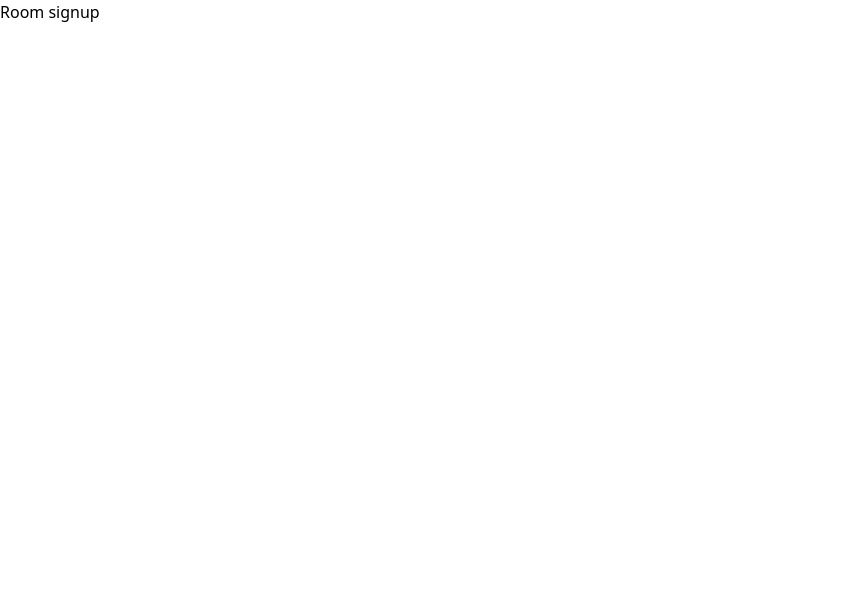
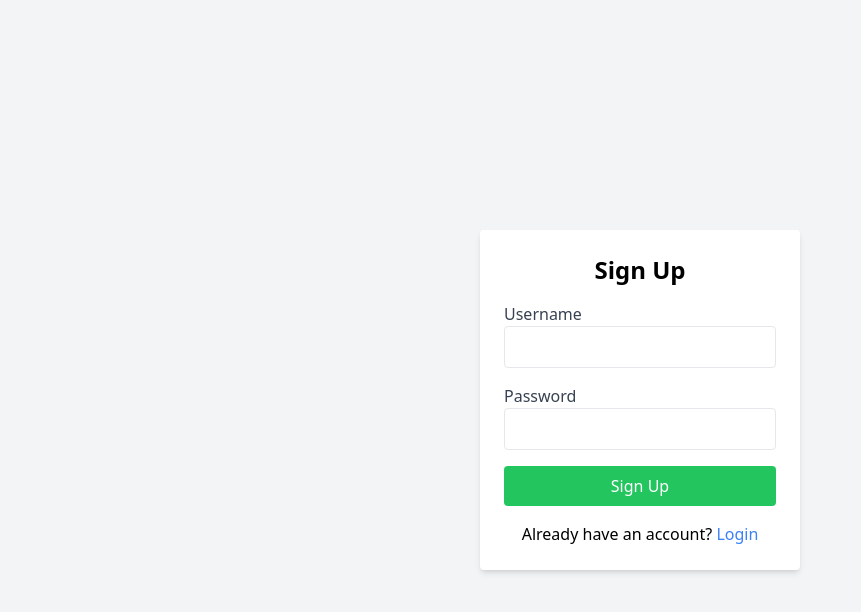
Before and after one commit to loopinarounds/photo-annotator, a React (Vite) app: page /signup in a window 1280 px wide. Shown: the top 612 px of the page, without its empty margins (0-861 px from the left). Built offline with nearby package versions, Linux system fonts and the light colour scheme; the HTML template or start-up script is replaced by a standard one.

Commit message:
feat: login and signup

```diff
--- a/package.json
+++ b/package.json
@@ -20,7 +20,6 @@
     "@types/koa": "^2.13.6",
     "@types/koa__router": "^12.0.0",
     "@types/koa-cors": "^0.0.2",
-    "axios": "^1.6.5",
     "bcrypt": "^5.1.1",
     "jsonwebtoken": "^9.0.2",
     "koa": "^2.14.2",
--- a/src/App.tsx
+++ b/src/App.tsx
@@ -2,13 +2,29 @@ import "./App.css";
 import { BrowserRouter, Routes, Route } from "react-router-dom";
 import { Home } from "./pages/home";
 import { Room } from "./pages/Room";
+import { isLoggedIn } from "./auth";
+import Login from "./components/Login";
+import Signup from "./components/Signup";
 
 function App() {
+  const loggedIn = isLoggedIn();
+
+  // if (!loggedIn) {
+  //   //TODO: Redirect to login page
+  //   return (
+  //     <div>
+  //       <h1>Not logged in</h1>
+  //     </div>
+  //   );
+  // }
+
   return (
     <>
       <BrowserRouter basename="/">
         <Routes>
           <Route path="/" element={<Home />} />
+          <Route path="/login" element={<Login />} />
+          <Route path="/signup" element={<Signup />} />
           <Route path="/:roomId" element={<Room />} />
         </Routes>
       </BrowserRouter>
--- /dev/null
+++ b/src/auth/index.ts
@@ -0,0 +1,11 @@
+export function isLoggedIn(): boolean {
+  const token = localStorage.getItem("authToken");
+
+  if (token) {
+    // TODO: Check if the token is valid by decoding and checking expiration
+
+    return true;
+  }
+
+  return false;
+}
--- /dev/null
+++ b/src/components/Login.tsx
@@ -0,0 +1,63 @@
+import { useState } from "react";
+
+function Login() {
+  const [username, setUsername] = useState("");
+  const [password, setPassword] = useState("");
+
+  const handleSubmit = async (e: React.FormEvent<HTMLFormElement>) => {
+    e.preventDefault();
+    const response = await fetch("/login", {
+      method: "POST",
+      headers: {
+        "Content-Type": "application/json",
+      },
+      body: JSON.stringify({ username, password }),
+    });
+    await response.json();
+    //TODO: Store jwt etc and redirect to home
+  };
+
+  return (
+    <div className="flex items-center justify-center min-h-screen bg-gray-100">
+      <div className="bg-white p-6 rounded shadow-md w-80">
+        <form onSubmit={handleSubmit}>
+          <h2 className="text-2xl font-bold mb-4 text-center">Login</h2>
+          <div className="mb-4">
+            <label className="block text-gray-700">Username</label>
+            <input
+              type="text"
+              value={username}
+              onChange={(e) => setUsername(e.target.value)}
+              className="w-full px-3 py-2 border rounded"
+              required
+            />
+          </div>
+          <div className="mb-4">
+            <label className="block text-gray-700">Password</label>
+            <input
+              type="password"
+              value={password}
+              onChange={(e) => setPassword(e.target.value)}
+              className="w-full px-3 py-2 border rounded"
+              required
+            />
+          </div>
+          <button
+            type="submit"
+            className="w-full bg-blue-500 text-white py-2 rounded"
+          >
+            Login
+          </button>
+        </form>
+        <div className="text-center mt-4">
+          Need an account?{" "}
+          <a href="/signup" className="text-blue-500">
+            Sign up
+          </a>
+        </div>
+      </div>
+    </div>
+  );
+}
+
+export default Login;
--- /dev/null
+++ b/src/components/Signup.tsx
@@ -0,0 +1,65 @@
+// SignupForm.jsx
+import { useState } from "react";
+
+function Signup() {
+  const [username, setUsername] = useState("");
+  const [password, setPassword] = useState("");
+
+  const handleSubmit = async (e: React.FormEvent<HTMLFormElement>) => {
+    e.preventDefault();
+    const response = await fetch("/signup", {
+      method: "POST",
+      headers: {
+        "Content-Type": "application/json",
+      },
+      body: JSON.stringify({ username, password }),
+    });
+    const data = await response.json();
+
+    //TOOD: call login function and store data etc - redirect to home
+  };
+
+  return (
+    <div className="flex items-center justify-center min-h-screen bg-gray-100">
+      <div className="bg-white p-6 rounded shadow-md w-80">
+        <form onSubmit={handleSubmit}>
+          <h2 className="text-2xl font-bold mb-4 text-center">Sign Up</h2>
+          <div className="mb-4">
+            <label className="block text-gray-700">Username</label>
+            <input
+              type="text"
+              value={username}
+              onChange={(e) => setUsername(e.target.value)}
+              className="w-full px-3 py-2 border rounded"
+              required
+            />
+          </div>
+          <div className="mb-4">
+            <label className="block text-gray-700">Password</label>
+            <input
+              type="password"
+              value={password}
+              onChange={(e) => setPassword(e.target.value)}
+              className="w-full px-3 py-2 border rounded"
+              required
+            />
+          </div>
+          <button
+            type="submit"
+            className="w-full bg-green-500 text-white py-2 rounded"
+          >
+            Sign Up
+          </button>
+        </form>
+        <div className="text-center mt-4">
+          Already have an account?{" "}
+          <a href="/login" className="text-blue-500">
+            Login
+          </a>
+        </div>
+      </div>
+    </div>
+  );
+}
+
+export default Signup;
```
Also changed, not shown: api/index.ts (+17 -17 lines), 2 other files (tests, documents, lock files or other folders).
